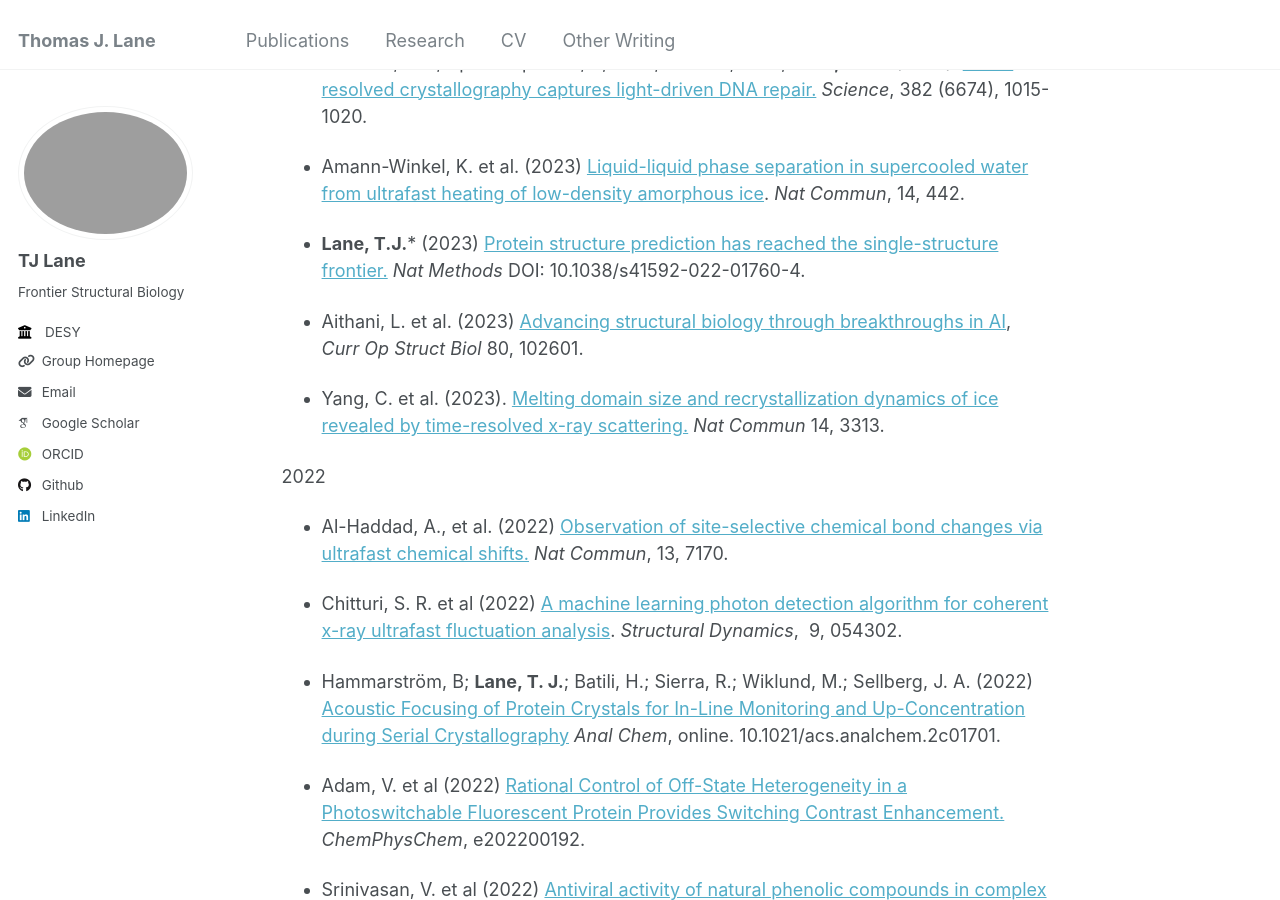
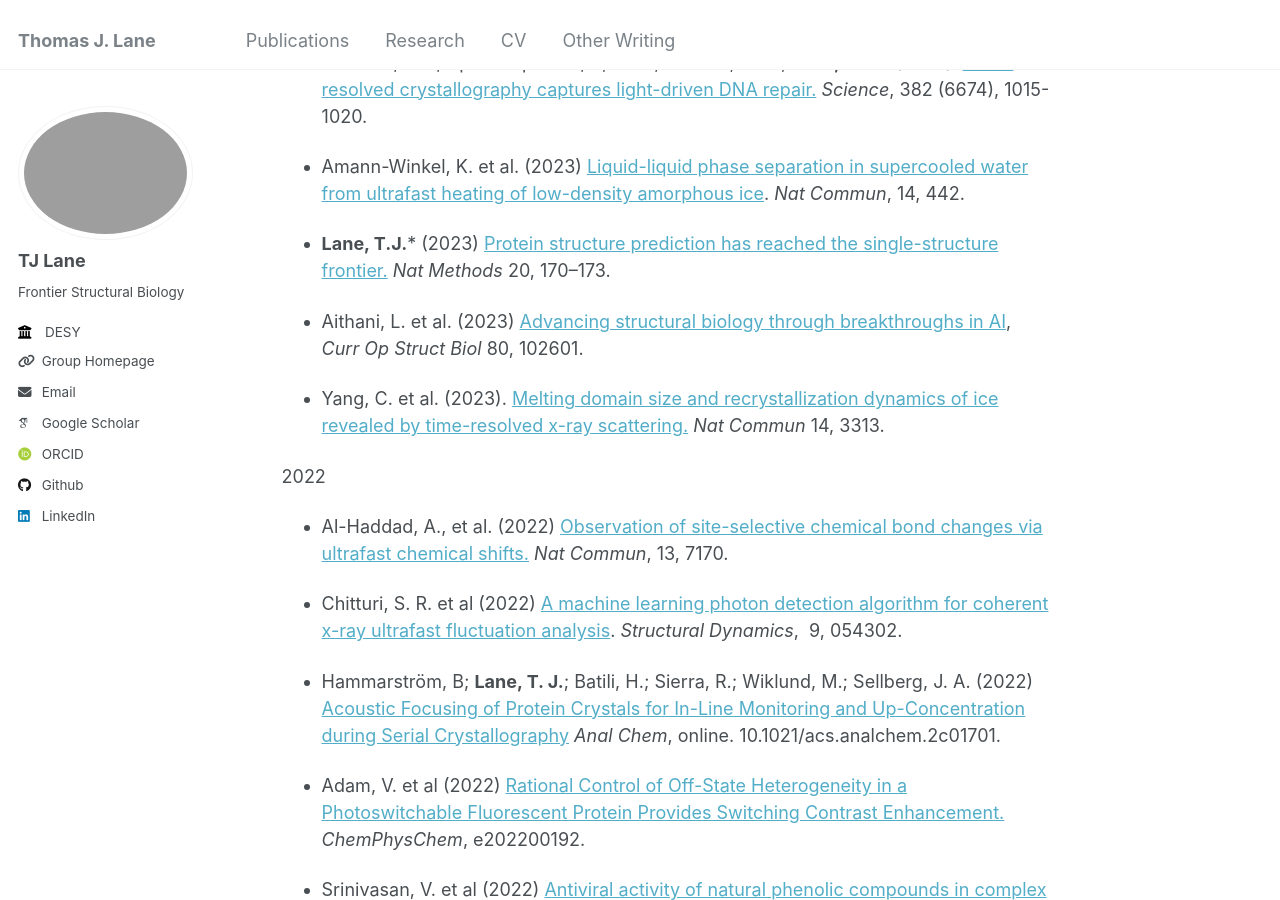
Before and after one commit to tjlane/tjlane.github.io, a Jekyll site: the page built from _pages/publications.md, in a window 1280 px wide and 900 px high, scrolled down 537 px. Built offline with Jekyll 4.4.1, drawn with Linux system fonts in a browser that asks for light colours; some web fonts are replaced.

```diff
--- a/_pages/publications.md
+++ b/_pages/publications.md
@@ -27,7 +27,7 @@
 
 * Amann-Winkel, K. et al. (2023) [Liquid-liquid phase separation in supercooled water from ultrafast heating of low-density amorphous ice](https://www.nature.com/articles/s41467-023-36091-1). _Nat Commun_, 14, 442.
 
-*   **Lane, T.J.**\* (2023) [Protein structure prediction has reached the single-structure frontier.](https://rdcu.be/c3nLy) _Nat Methods_ DOI: 10.1038/s41592-022-01760-4.
+*   **Lane, T.J.**\* (2023) [Protein structure prediction has reached the single-structure frontier.](https://rdcu.be/c3nLy) _Nat Methods_ 20, 170–173.
 
 * Aithani, L. et al. (2023) [Advancing structural biology through breakthroughs in AI](https://doi.org/10.1016/j.sbi.2023.102601), _Curr Op Struct Biol_ 80, 102601.
 
```
